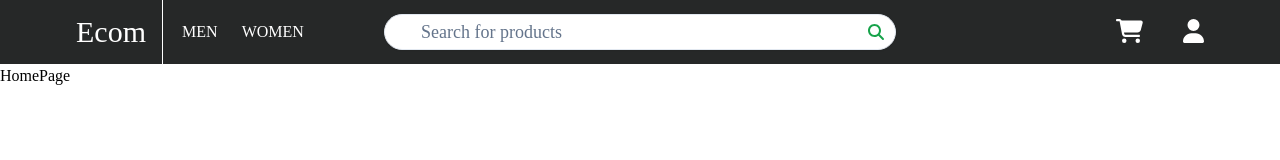
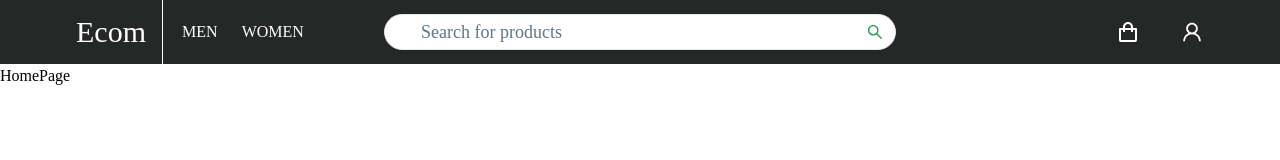
Before and after one commit to Junaidhkn/next_strapi_headless-cms, a Next.js app in the folder client/: page / in a window 1280 px wide. Shown: the top 160 px of the page. Built offline with nearby package versions, Linux system fonts and the light colour scheme.

Commit message:
react icons

```diff
--- a/client/components/global/Navbar.tsx
+++ b/client/components/global/Navbar.tsx
@@ -1,16 +1,12 @@
-'use client';
 import Link from 'next/link';
-import { FontAwesomeIcon } from '@fortawesome/react-fontawesome';
-import {
-	faCartShopping,
-	faMagnifyingGlass,
-	faUser,
-} from '@fortawesome/free-solid-svg-icons';
+
 import { Input } from '@/components/ui/input';
+import { AiOutlineSearch, AiOutlineUser } from 'react-icons/ai';
+import { BiShoppingBag } from 'react-icons/bi';
 
 const Navbar = () => {
 	return (
-		<nav className='h-16 w-full bg-[#262828] flex justify-evenly items-center text-white items-center'>
+		<nav className='h-16 w-full bg-[#262828] flex justify-evenly items-center text-white'>
 			<div className='flex basis-[20%]'>
 				<div className='flex items-center mr-2'>
 					<Link href='/'>
@@ -41,19 +37,16 @@ const Navbar = () => {
 					className='py-3 px-9 text-lg'
 					placeholder='Search for products'
 				/>
-				<FontAwesomeIcon
-					icon={faMagnifyingGlass}
-					className=' font-extrabold cursor-pointer text-green-600 absolute right-0 top-0 bottom-0 m-auto mr-3'
-				/>
+				<AiOutlineSearch className='text-lg font-extrabold cursor-pointer text-green-600 absolute right-0 top-0 bottom-0 m-auto mr-3' />
 			</div>
 			<div className='flex items-center justify-end basis-[20%] text-2xl'>
 				<div className='px-3 mx-4 cursor-pointer'>
-					<FontAwesomeIcon icon={faCartShopping} />
+					<BiShoppingBag />
 				</div>
 				<Link
 					className='px-3'
 					href='/signin'>
-					<FontAwesomeIcon icon={faUser} />
+					<AiOutlineUser />
 				</Link>
 			</div>
 		</nav>
--- a/client/package.json
+++ b/client/package.json
@@ -9,9 +9,6 @@
     "lint": "next lint"
   },
   "dependencies": {
-    "@fortawesome/free-regular-svg-icons": "^6.4.2",
-    "@fortawesome/free-solid-svg-icons": "^6.4.2",
-    "@fortawesome/react-fontawesome": "^0.2.0",
     "@radix-ui/react-icons": "^1.3.0",
     "@radix-ui/react-slot": "^1.0.2",
     "@reduxjs/toolkit": "^1.9.5",
@@ -28,6 +25,7 @@
     "postcss": "8.4.27",
     "react": "18.2.0",
     "react-dom": "18.2.0",
+    "react-icons": "^4.10.1",
     "react-redux": "^8.1.2",
     "react-responsive-carousel": "^3.2.23",
     "tailwind-merge": "^1.14.0",
```
Also changed, not shown: 1 other file (tests, documents, lock files or other folders).
